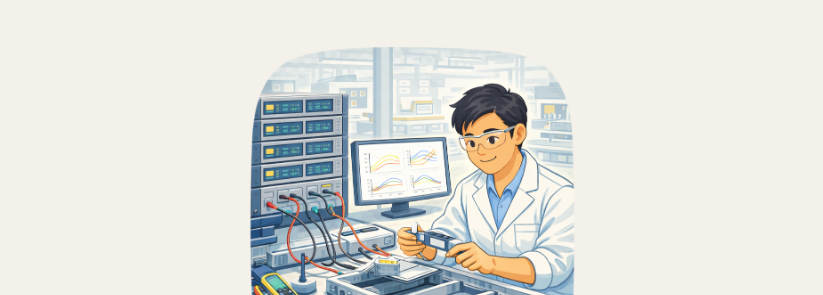
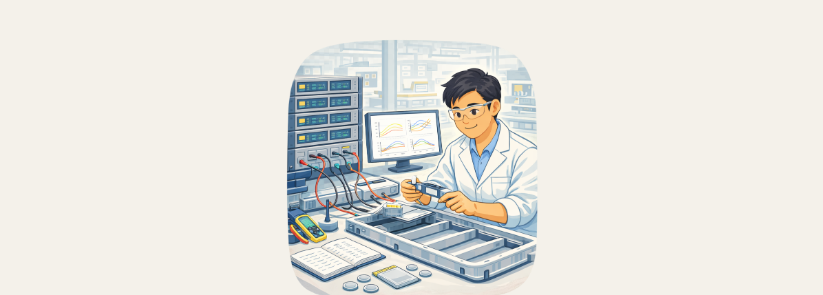
Before and after one commit to ElectromobValleedelabatterie/qui-est-qui-metiers, a plain HTML site: page metier.html in a window 1280 px wide. Shown: the top 295 px of the page, without its empty margins (228-1051 px from the left). Drawn offline with Linux system fonts and the light colour scheme.

Commit message:
Update style.css

```diff
--- a/css/style.css
+++ b/css/style.css
@@ -37,7 +37,7 @@ body {
 .hero-image {
   position: relative;
   width: 100%;
-  padding-top: 75%;
+  padding-top: 58%;
   overflow: hidden;
 }
 
```
